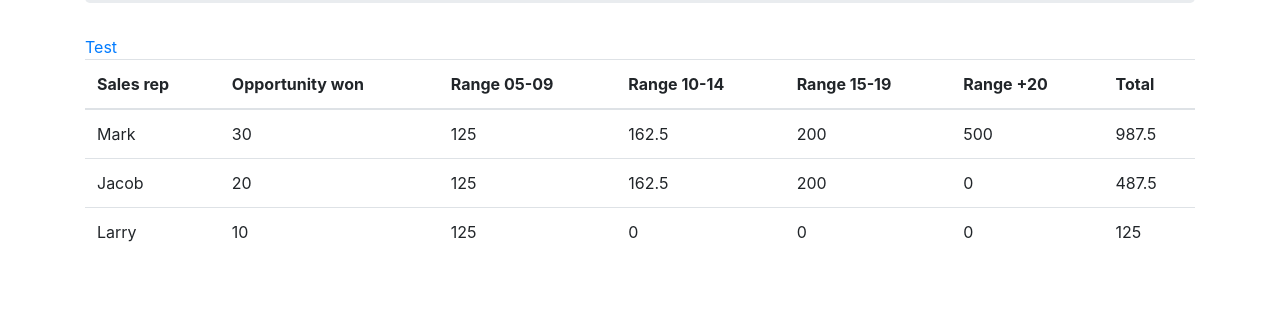
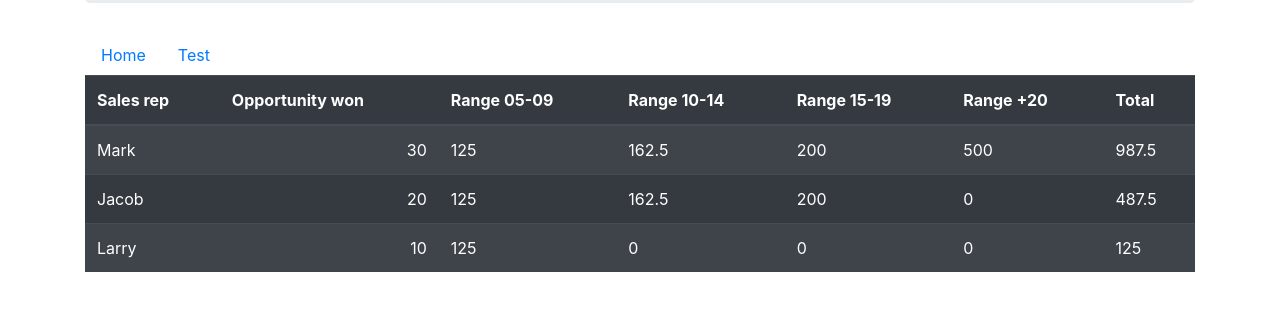
Before and after one commit to aoliveiramagalhaes/sales, a website: page public/index.html in a window 1280 px wide. Shown: the part 181-492 px from the top of the page. Drawn offline with nearby package versions, Linux system fonts and the light colour scheme.

Commit message:
multiple changes

```diff
--- a/public/index.html
+++ b/public/index.html
@@ -19,12 +19,20 @@
         <div class="jumbotron">
             <h1>Sales</h1>
         </div>
-        <a href="/test.html">Test</a>
+
+        <ul class="nav">
+            <li class="nav-item">
+                <a class="nav-link active" href="/">Home</a>
+            </li>
+            <li class="nav-item">
+                <a class="nav-link" href="/test.html">Test</a>
+            </li>
+        </ul>
 
         <!--
             From https://getbootstrap.com/docs/4.4/content/tables/
         -->
-        <table class="table">
+        <table class="table table-striped table-dark">
             <thead>
                 <tr>
                     <th scope="col">Sales rep</th>
@@ -39,7 +47,7 @@
             <tbody>
                 <tr>
                     <td>Mark</td>
-                    <td>30</td>
+                    <td class="text-right">30</td>
                     <td>125</td>
                     <td>162.5</td>
                     <td>200</td>
@@ -48,7 +56,7 @@
                 </tr>
                 <tr>
                     <td>Jacob</td>
-                    <td>20</td>
+                    <td class="text-right">20</td>
                     <td>125</td>
                     <td>162.5</td>
                     <td>200</td>
@@ -57,7 +65,7 @@
                 </tr>
                 <tr>
                     <td>Larry</td>
-                    <td>10</td>
+                    <td class="text-right">10</td>
                     <td>125</td>
                     <td>0</td>
                     <td>0</td>
```
Also changed, not shown: public/test.html (+31 -0 lines).
